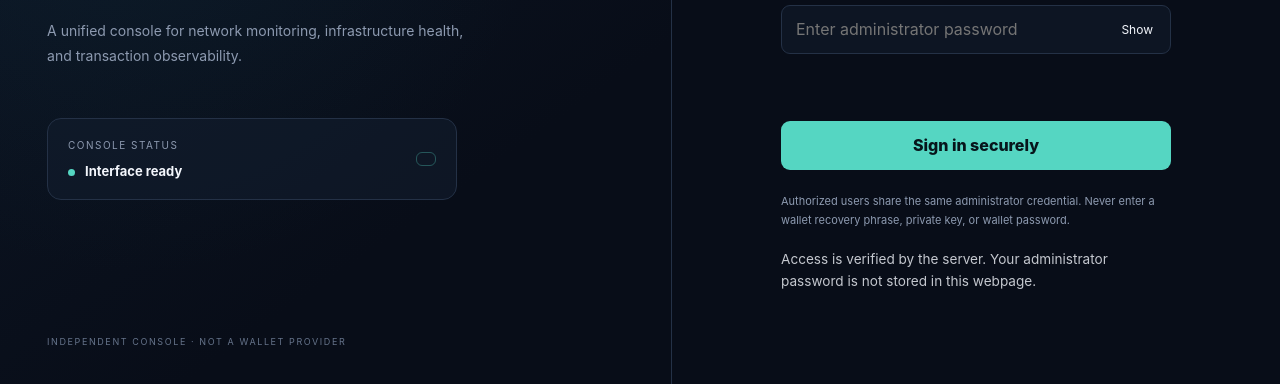
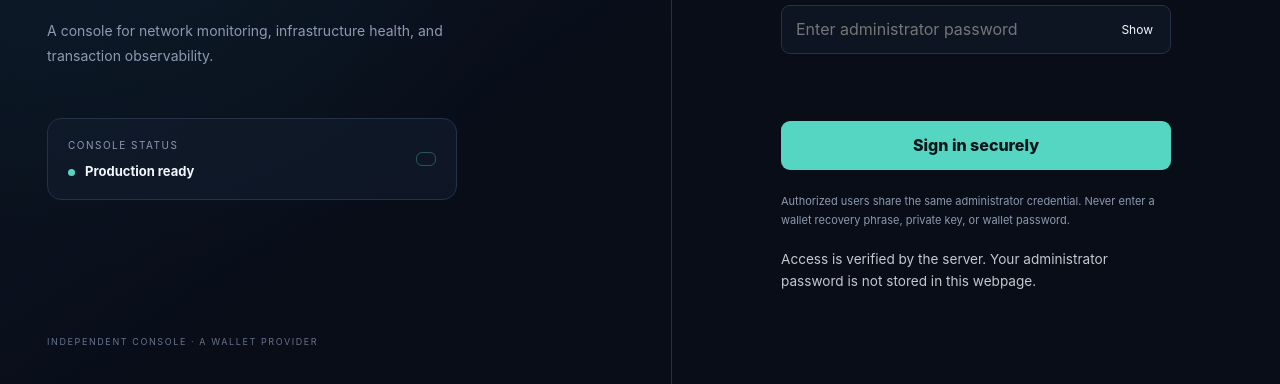
Before and after one commit to MohdAfreedi/USDT-transaction-980000, a website: page public/index.html in a window 1280 px wide. Shown: the part 402-786 px from the top of the page. Drawn offline with Linux system fonts and the light colour scheme; no server answers.

Commit message:
Update index page

```diff
--- a/public/index.html
+++ b/public/index.html
@@ -109,7 +109,7 @@
         <h1>Clarity for every<br><span>on-chain signal.</span></h1>
 
         <p class="hero-copy">
-          A unified console for network monitoring, infrastructure health,
+          A console for network monitoring, infrastructure health,
           and transaction observability.
         </p>
 
@@ -118,7 +118,7 @@
             <span class="status-label">CONSOLE STATUS</span>
             <strong>
               <span class="live-dot"></span>
-              Interface ready
+              Production ready
             </strong>
           </div>
           <span class="status-tag"></span>
@@ -126,7 +126,7 @@
       </div>
 
       <p class="footer-note">
-        INDEPENDENT CONSOLE · NOT A WALLET PROVIDER
+        INDEPENDENT CONSOLE · A WALLET PROVIDER
       </p>
     </section>
 
```
